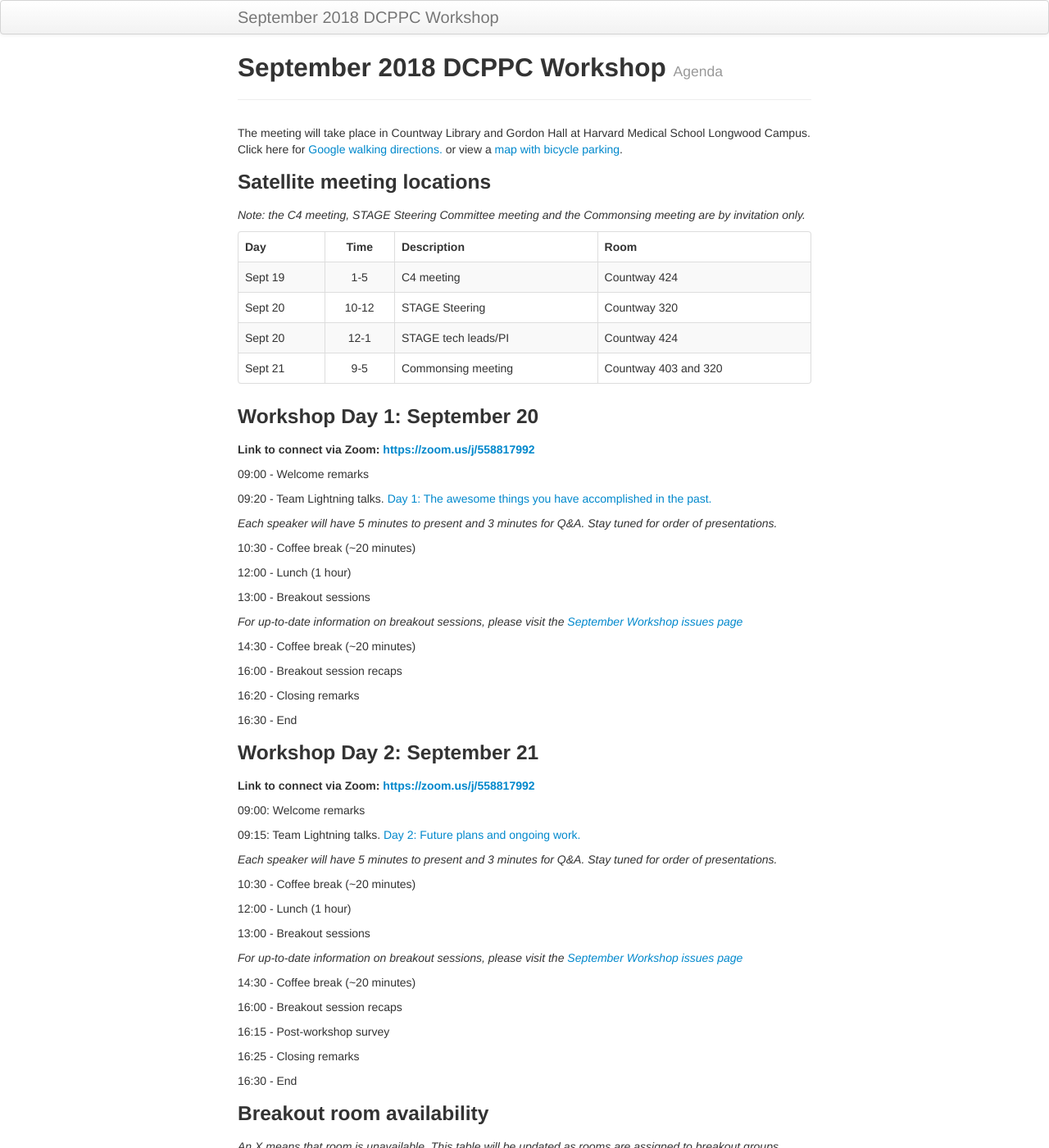
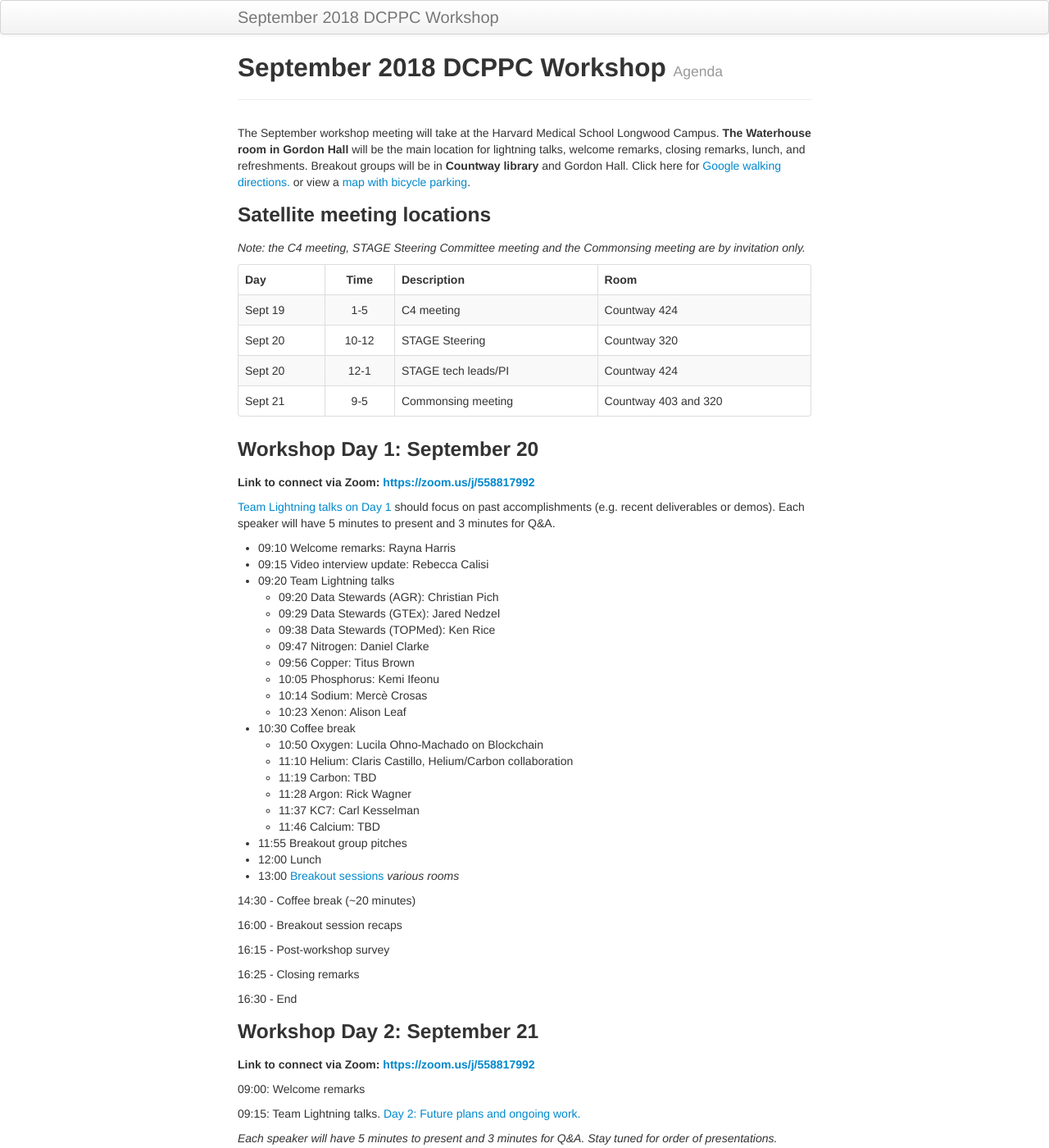
Before and after one commit to dcppc/2018-september-workshop, a Jekyll site: the page built from docs/agenda.md, in a window 1280 px wide and 1400 px high. Shown: the whole window at 82% size. Built offline with Jekyll 4.4.1, drawn with Linux system fonts in a browser that asks for light colours.

Commit message:
add day 1 talks

```diff
--- a/docs/agenda.md
+++ b/docs/agenda.md
@@ -4,7 +4,7 @@ title: September 2018 DCPPC Workshop
 tagline: Agenda
 ---
 
-The meeting will take place in Countway Library and Gordon Hall at Harvard Medical School Longwood Campus. Click here for [Google walking directions.](https://preview.tinyurl.com/y9sqkxss) or view a [map with bicycle parking](https://github.com/dcppc/2018-september-workshop/issues/14).
+The September workshop meeting will take at the Harvard Medical School Longwood Campus. **The Waterhouse room in Gordon Hall** will be the main location for lightning talks, welcome remarks, closing remarks, lunch, and refreshments. Breakout groups will be in **Countway library** and Gordon Hall. Click here for [Google walking directions.](https://preview.tinyurl.com/y9sqkxss) or view a [map with bicycle parking](https://github.com/dcppc/2018-september-workshop/issues/14).
 
 ### Satellite meeting locations
 
@@ -21,26 +21,38 @@ Sept 21 | 9-5 | Commonsing meeting | Countway 403 and 320
 
 **Link to connect via Zoom: [https://zoom.us/j/558817992](https://zoom.us/j/558817992)**
 
-09:00 - Welcome remarks
+[Team Lightning talks on Day 1](https://github.com/dcppc/2018-september-workshop/issues/4) should focus on past accomplishments (e.g. recent deliverables or demos). Each speaker will have 5 minutes to present and 3 minutes for Q&A.
 
-09:20 - Team Lightning talks. [Day 1: The awesome things you have accomplished in the past.](https://github.com/dcppc/2018-september-workshop/issues/4)
 
-_Each speaker will have 5 minutes to present and 3 minutes for Q&A.
-Stay tuned for order of presentations._
-
-10:30 - Coffee break (~20 minutes)
-
-12:00 -  Lunch (1 hour)
-
-13:00 -  Breakout sessions
-
-_For up-to-date information on breakout sessions, please visit the [September Workshop issues page](https://github.com/dcppc/2018-september-workshop/issues)_
+- 09:10 Welcome remarks: Rayna Harris
+- 09:15 Video interview update: Rebecca Calisi
+- 09:20 Team Lightning talks
+	- 09:20 Data Stewards (AGR): Christian Pich
+	- 09:29 Data Stewards (GTEx): Jared Nedzel
+	- 09:38 Data Stewards (TOPMed): Ken Rice
+	- 09:47 Nitrogen: Daniel Clarke
+	- 09:56 Copper: Titus Brown
+	- 10:05 Phosphorus: Kemi Ifeonu
+	- 10:14 Sodium: Mercè Crosas
+	- 10:23 Xenon: Alison Leaf
+- 10:30 Coffee break
+	- 10:50 Oxygen: Lucila Ohno-Machado on Blockchain
+	- 11:10 Helium: Claris Castillo, Helium/Carbon collaboration
+	- 11:19 Carbon: TBD
+	- 11:28 Argon: Rick Wagner
+	- 11:37 KC7: Carl Kesselman
+	- 11:46 Calcium: TBD
+- 11:55 Breakout group pitches
+- 12:00 Lunch
+- 13:00 [Breakout sessions](https://github.com/dcppc/2018-september-workshop/issues) _various rooms_
 
 14:30 - Coffee break (~20 minutes)
 
 16:00 - Breakout session recaps
 
-16:20 - Closing remarks
+16:15 - Post-workshop survey
+
+16:25 - Closing remarks
 
 16:30 - End
 
```
